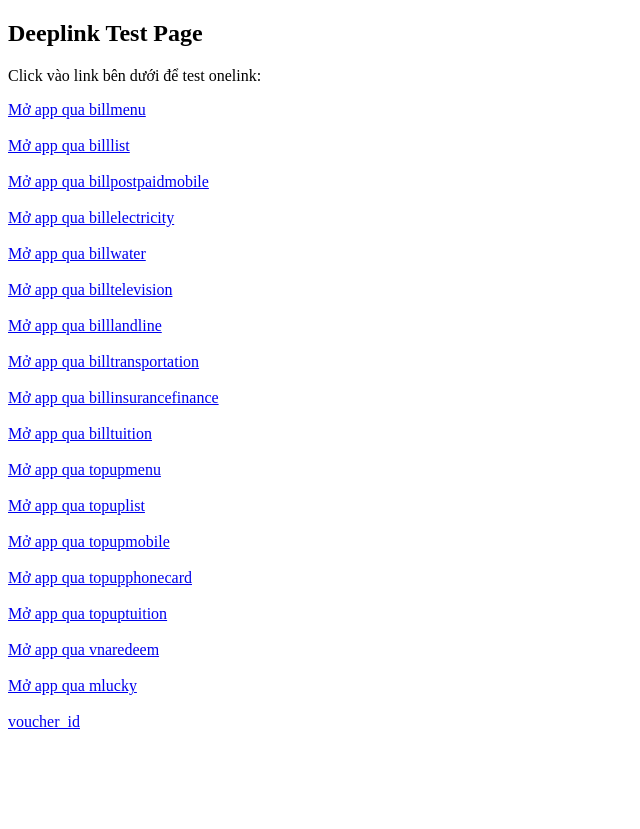
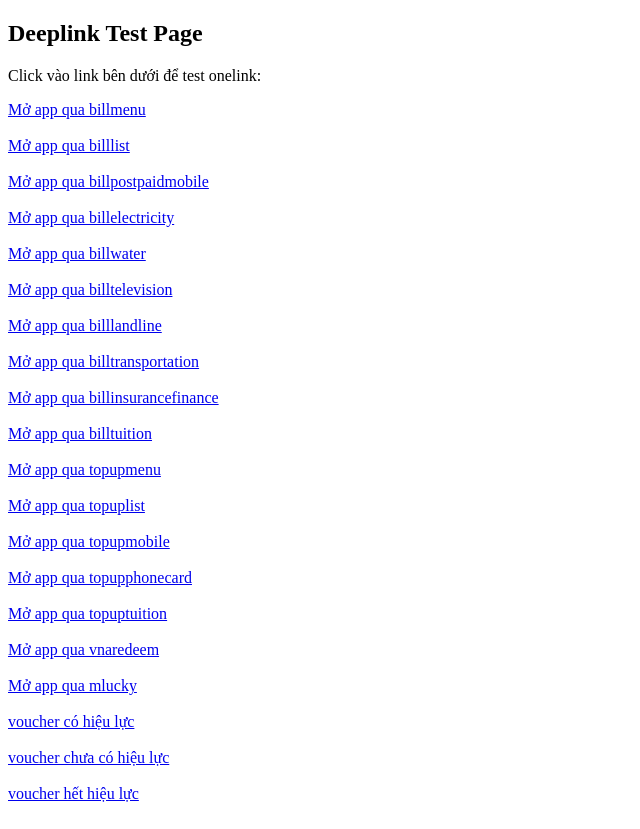
Before and after one commit to xuannt1/onelink-test, a plain HTML site: page index.html in a window 1280 px wide. Shown: the whole page, without its empty margins (0-640 px from the left). Before the commit the page ends 800 px from the top, so only its background shows below. Drawn offline with Linux system fonts and the light colour scheme.

Commit message:
Update index.html

```diff
--- a/index.html
+++ b/index.html
@@ -42,7 +42,13 @@
 
   <a href="https://mbank.onelink.me/lK5E?af_xp=app&pid=magnet&c=deeplink&deep_link_value=mlucky&af_dp=msbmbank%3A%2F%2Fapplink&af_force_deeplink=true">Mở app qua mlucky</a><br><br>
 
-   <a href="https://mbank.onelink.me/lK5E?af_xp=app&pid=magnet&c=deeplink&deep_link_value=voucher_68c0fa60320bf263efaea0fb&af_dp=msbmbank%3A%2F%2Fapplink&af_force_deeplink=true">voucher_id</a><br><br>
+   <a href="https://msbmbank.onelink.me/c1bo?af_xp=custom&pid=magnet&deep_link_value=voucher_68c0fa60320bf263efaea0fb&af_dp=msbmbank%3A%2F%2Fapplink&af_force_deeplink=true">voucher có hiệu lực</a><br><br>
+
+  <a href="https://msbmbank.onelink.me/c1bo?af_xp=custom&pid=magnet&deep_link_value=voucher_68f20070be66433fcc55895d&af_dp=msbmbank%3A%2F%2Fapplink&af_force_deeplink=true">voucher chưa có hiệu lực</a><br><br>
+
+  <a href="https://msbmbank.onelink.me/c1bo?af_xp=custom&pid=magnet&deep_link_value=voucher_68f1f86dbe66433fcc5587f6&af_dp=msbmbank%3A%2F%2Fapplink&af_force_deeplink=true">voucher hết hiệu lực</a><br><br>
+
+
 
 
 </body>
```
